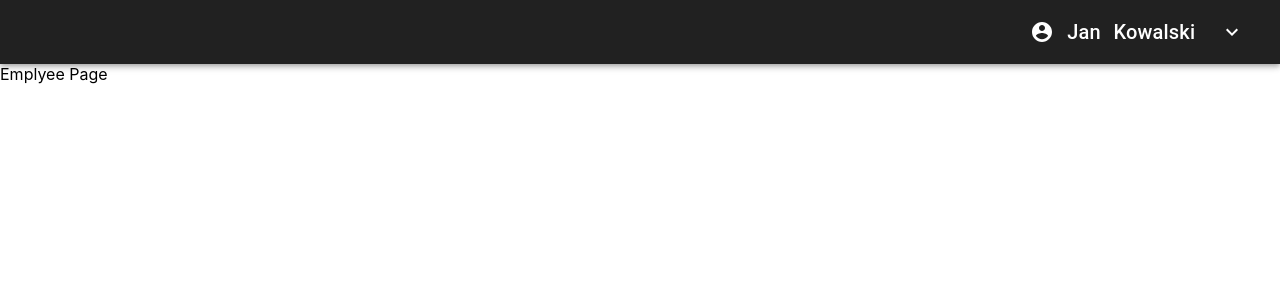
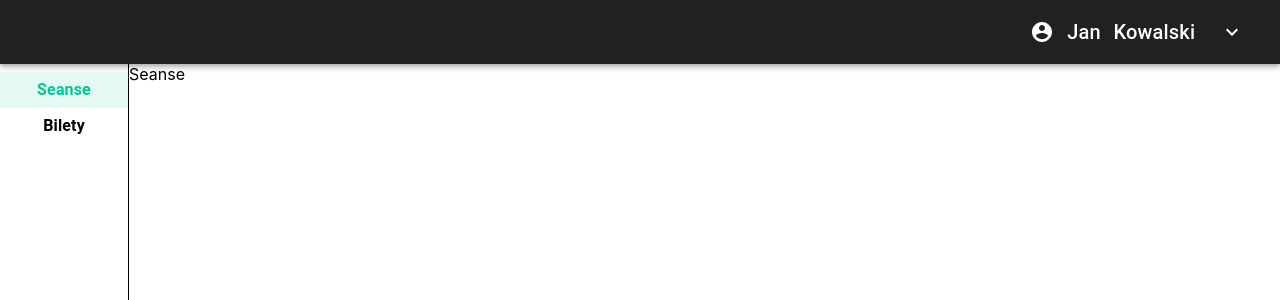
Before and after one commit to stelega/Project_IO, a React (Create React App) app in the folder ui/kino/: page /employee in a window 1280 px wide. Shown: the top 300 px of the page. Built offline with nearby package versions, Linux system fonts and the light colour scheme.

Commit message:
employee menu

```diff
--- a/ui/kino/src/App.tsx
+++ b/ui/kino/src/App.tsx
@@ -11,7 +11,7 @@ function App() {
       <Switch>
         <Route path='/admin' component={AdminMainPage} />
         <Route path='/employee' component={EmployeeMainPage} />
-        <Route exact path='/'>
+        <Route path='/'>
           <LoginPage />
         </Route>
       </Switch>
--- a/ui/kino/src/components/Admin/MainPage.tsx
+++ b/ui/kino/src/components/Admin/MainPage.tsx
@@ -1,47 +1,20 @@
 import React, { useState } from 'react';
 import TopBar from '../TopBar';
-import {
-  MenuList,
-  MenuItem as mItem,
-  createMuiTheme,
-  ThemeProvider,
-} from '@material-ui/core';
 import styled from 'styled-components';
 import Employees from './Employees/Employees';
 import Halls from './Halls/Halls';
 import Films from './Films/Films';
+import LeftMenu from '../LeftMenu';
 
 const Container = styled.div`
   display: flex;
 `;
-const Menu = styled.div`
-  width: 10vw;
-  height: 100vh;
-  border-right: solid black 1px;
-`;
-const MenuItem = styled(mItem)`
-  font-weight: bold;
-`;
-const theme = createMuiTheme({
-  overrides: {
-    MuiMenuItem: {
-      root: {
-        display: 'block',
-        textAlign: 'center',
-        '&$selected': {
-          backgroundColor: '#E5F9F4',
-          color: '#00C896',
-        },
-      },
-    },
-  },
-});
 
-const options = ['Filmy', 'Sale', 'Pracownicy'];
+const options: string[] = ['Filmy', 'Sale', 'Pracownicy'];
 
 const AdminMainPage = () => {
-  const [optionsState, setOptionsState] = useState('Filmy');
-  const handleClick = (value: string) => {
+  const [optionsState, setOptionsState] = useState(options[0]);
+  const handleChange = (value: string) => {
     setOptionsState(value);
   };
 
@@ -49,27 +22,17 @@ const AdminMainPage = () => {
     <>
       <TopBar name={'Jan'} surname={'Kowalski'} />
       <Container>
-        <ThemeProvider theme={theme}>
-          <Menu>
-            <MenuList>
-              {options.map((option) => (
-                <MenuItem
-                  key={option}
-                  selected={option === optionsState}
-                  onClick={() => handleClick(option)}
-                  value={option}>
-                  {option}
-                </MenuItem>
-              ))}
-            </MenuList>
-          </Menu>
-        </ThemeProvider>
+        <LeftMenu
+          options={options}
+          state={optionsState}
+          handleChange={handleChange}
+        />
         {optionsState === 'Filmy' ? (
-          <Films></Films>
+          <Films />
         ) : optionsState === 'Pracownicy' ? (
-          <Employees></Employees>
+          <Employees />
         ) : (
-          <Halls></Halls>
+          <Halls />
         )}
       </Container>
     </>
--- /dev/null
+++ b/ui/kino/src/components/LeftMenu.tsx
@@ -0,0 +1,62 @@
+import React from 'react';
+import {
+  createMuiTheme,
+  ThemeProvider,
+  MenuList,
+  MenuItem as mItem,
+} from '@material-ui/core';
+import styled from 'styled-components';
+
+const Menu = styled.div`
+  width: 10vw;
+  height: 100vh;
+  border-right: solid black 1px;
+`;
+const MenuItem = styled(mItem)`
+  font-weight: bold;
+`;
+const theme = createMuiTheme({
+  overrides: {
+    MuiMenuItem: {
+      root: {
+        display: 'block',
+        textAlign: 'center',
+        '&$selected': {
+          backgroundColor: '#E5F9F4',
+          color: '#00C896',
+        },
+      },
+    },
+  },
+});
+
+export interface LeftMenuProps {
+  options: string[];
+  state: string;
+  handleChange(option: string): void;
+}
+
+const LeftMenu = (props: LeftMenuProps) => {
+  const { options, state, handleChange } = props;
+  return (
+    <>
+      <ThemeProvider theme={theme}>
+        <Menu>
+          <MenuList>
+            {options.map((option: string) => (
+              <MenuItem
+                key={option}
+                selected={option === state}
+                onClick={() => handleChange(option)}
+                value={option}>
+                {option}
+              </MenuItem>
+            ))}
+          </MenuList>
+        </Menu>
+      </ThemeProvider>
+    </>
+  );
+};
+
+export default LeftMenu;
--- a/ui/kino/src/components/employee/MainPage.tsx
+++ b/ui/kino/src/components/employee/MainPage.tsx
@@ -1,11 +1,32 @@
-import React from 'react';
+import React, { useState } from 'react';
 import TopBar from '../TopBar';
+import styled from 'styled-components';
+import LeftMenu from '../LeftMenu';
+import Screenings from './Screenings/Screenings';
+import Tickets from './Tickets/Tickets';
+
+const Container = styled.div`
+  display: flex;
+`;
+
+const options: string[] = ['Seanse', 'Bilety'];
 
 const EmployeeMainPage = () => {
+  const [optionsState, setOptionsState] = useState(options[0]);
+  const handleChange = (value: string) => {
+    setOptionsState(value);
+  };
   return (
     <>
       <TopBar name={'Jan'} surname={'Kowalski'} />
-      Emplyee Page
+      <Container>
+        <LeftMenu
+          options={options}
+          state={optionsState}
+          handleChange={handleChange}
+        />
+        {optionsState === 'Seanse' ? <Screenings /> : <Tickets />}
+      </Container>
     </>
   );
 };
--- /dev/null
+++ b/ui/kino/src/components/employee/Screenings/Screenings.tsx
@@ -0,0 +1,7 @@
+import React from 'react';
+
+const Screenings = () => {
+  return <div>Seanse</div>;
+};
+
+export default Screenings;
--- /dev/null
+++ b/ui/kino/src/components/employee/Tickets/Tickets.tsx
@@ -0,0 +1,7 @@
+import React from 'react';
+
+const Tickets = () => {
+  return <div>Bilety</div>;
+};
+
+export default Tickets;
```
